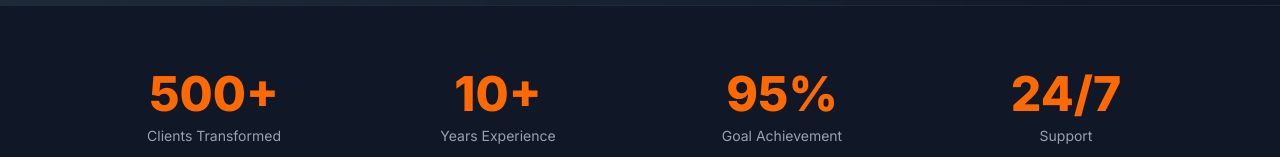
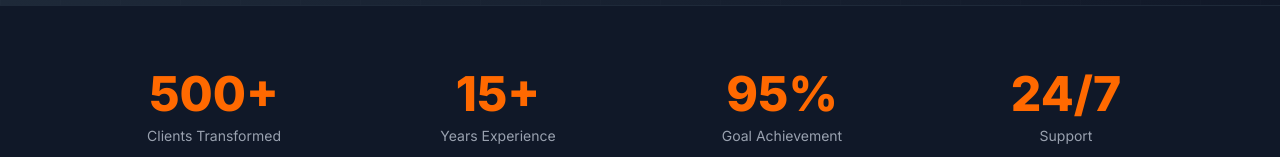
Before and after one commit to marrscozoe/amarsbody-website, a Next.js app: page / in a window 1280 px wide. Shown: the part 795-952 px from the top of the page. Built offline with nearby package versions, Linux system fonts and the light colour scheme.

Commit message:
Update: 10+ to 15+ years experience

```diff
--- a/src/app/page.tsx
+++ b/src/app/page.tsx
@@ -91,7 +91,7 @@ export default function Home() {
             <div className="text-gray-400 text-sm">Clients Transformed</div>
           </div>
           <div className="text-center">
-            <div className="text-4xl md:text-5xl font-extrabold text-orange-500 mb-2">10+</div>
+            <div className="text-4xl md:text-5xl font-extrabold text-orange-500 mb-2">15+</div>
             <div className="text-gray-400 text-sm">Years Experience</div>
           </div>
           <div className="text-center">
```
